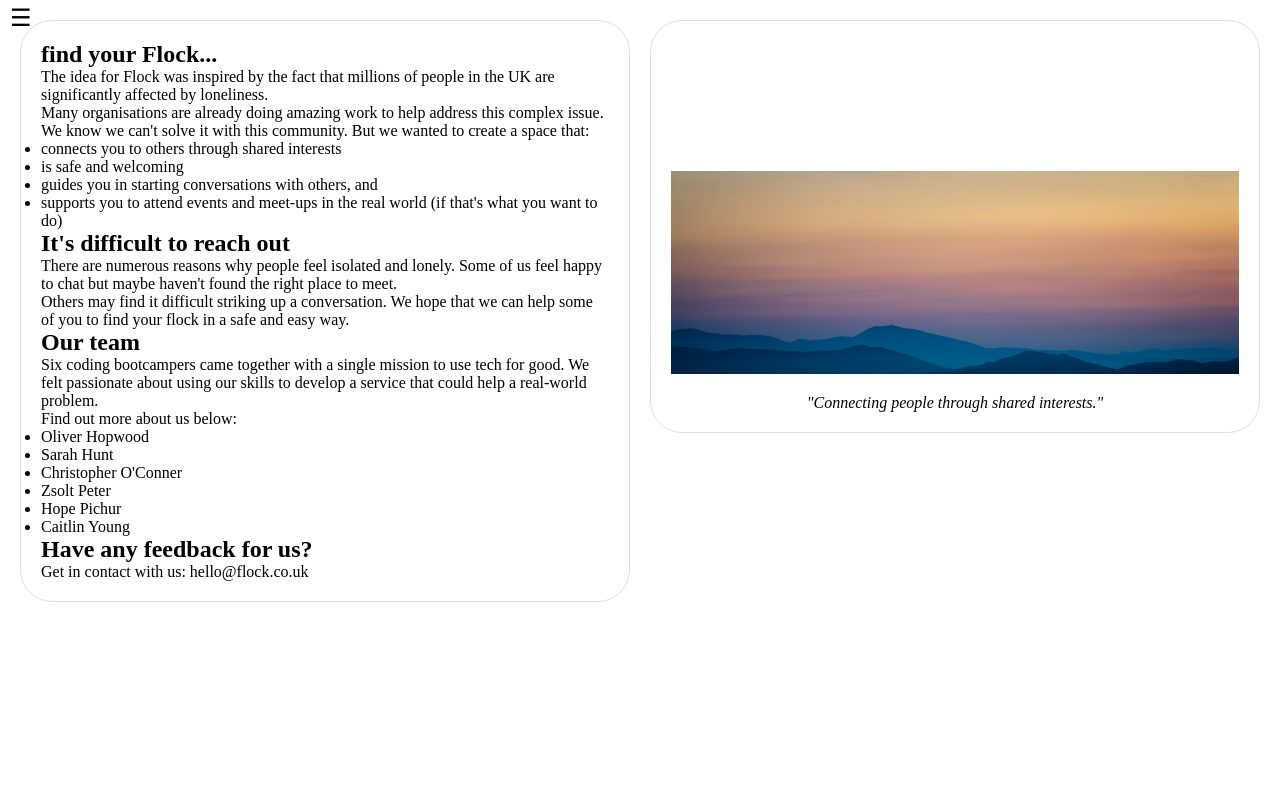
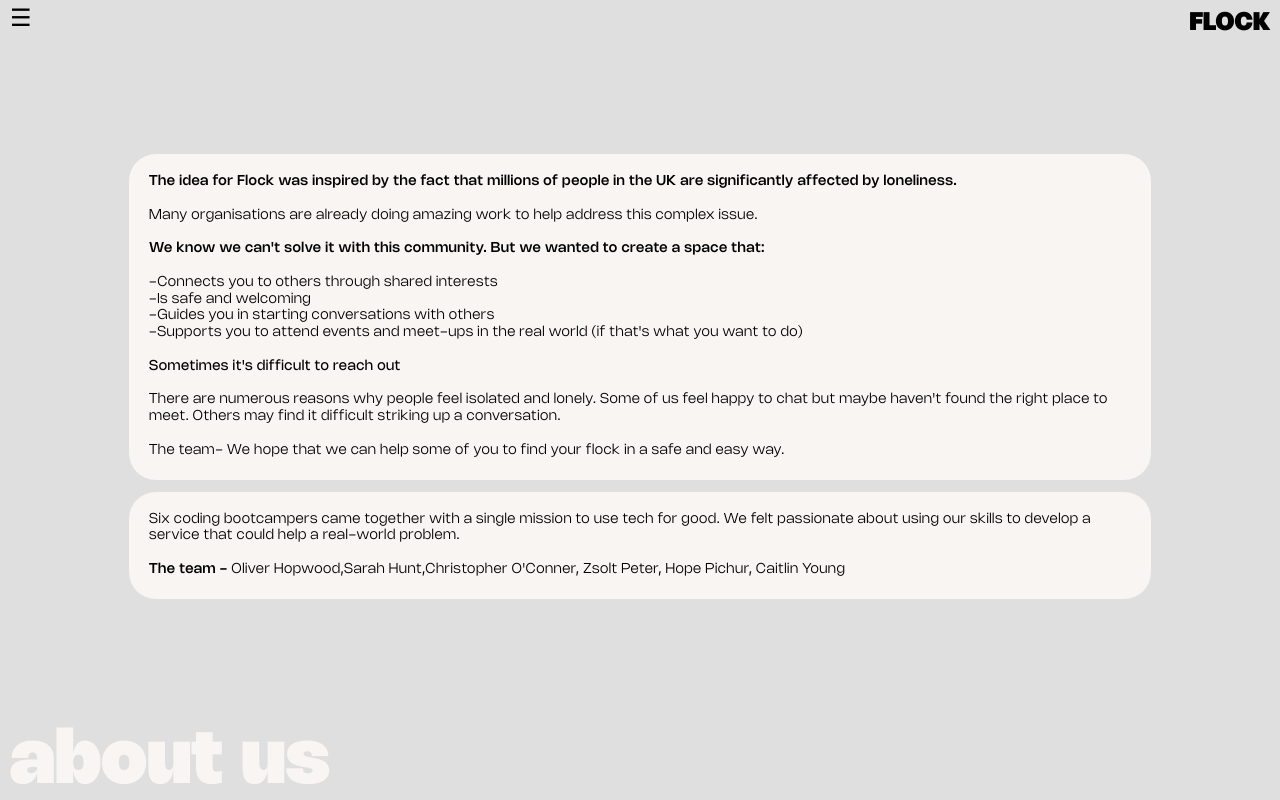
Before and after one commit to Zsolt-qwerty/final-project-flock, a Next.js app: page /AboutUs in a window 1280 px wide. Built offline with nearby package versions, Linux system fonts and the light colour scheme.

Commit message:
About us page styles

```diff
--- a/src/app/AboutUs/AboutUs.module.css
+++ b/src/app/AboutUs/AboutUs.module.css
@@ -1,44 +1,68 @@
 .container {
-    display: flex;
-    justify-content: space-between;
-    align-items: flex-start; /* Align items to the start to prevent pushing down */
-    height: 100vh; /* Make the container take up the full viewport height */
-    padding: 20px; /* Add padding to the container */
-    box-sizing: border-box; /* Include padding and border in the element's total width and height */
+  display: flex;
+  justify-content: space-between;
+  align-items: flex-start;
+  flex-direction: column;
+  align-items: space-between;
+  justify-content: space-between;
+  height: 100vh;
+  box-sizing: border-box;
+  background-color: #dfdfdf;
+
+  padding: 0;
+  margin: 0;
+}
+
+.centerContainer {
+  display: flex;
+  flex-direction: column;
+  justify-content: center;
+  align-items: center;
+  width: 100vw;
 }
 
 .textSection {
-    flex: 1;
-    padding: 20px;
-    border-radius: 2em;
-    border: 1px solid #dfdfdf; /* Add border property */
-    box-sizing: border-box; /* Include padding and border in the element's total width and height */
-    overflow-y: auto; /* Add vertical scroll if content overflows */
-    margin-right: 20px; /* Add margin to the right to create space between sections */
+  display: flex;
+  flex-direction: column;
+  line-height: 120%;
+  padding: 20px;
+  border-radius: 2em;
+  border: 1px solid #dfdfdf;
+  box-sizing: border-box;
+  margin-top: 10px;
+  font-family: "N-light";
+  background-color: #f8f5f3;
+  max-width: 80vw;
+  font-size: 14px;
+  letter-spacing: 0.5px;
 }
 
-.imageSection {
-    flex: 1;
-    padding-top: 150px;
-    padding-bottom: 20px;
-    padding-left: 20px;
-    padding-right: 20px;
-    display: flex;
-    flex-direction: column;
-    align-items: center;
-    justify-content: center; /* Center content vertically within the section */
-    border-radius: 2em;
-    border: 1px solid #dfdfdf;
-    box-sizing: border-box; /* Include padding and border in the element's total width and height */
+.flockLogo {
+  font-family: "N-ExtraBold";
+  font-size: 25px;
+  padding-right: 10px;
+  padding-top: 10px;
 }
 
-.imageSection img {
-    max-width: 100%;
-    height: auto;
+.logoContainer {
+  display: flex;
+  width: 100vw;
+  height: 25vh;
+  justify-content: flex-end;
+  align-items: flex-start;
 }
 
-.pullQuote {
-    margin-top: 20px;
-    font-style: italic;
-    text-align: center;
+.footerContainer {
+  display: flex;
+  width: 100vw;
+  height: 35vh;
+  justify-content: flex-start;
+  align-items: flex-end;
 }
+
+.footerText {
+  font-family: "N-ExtraBold";
+  font-size: 75px;
+  padding-left: 10px;
+  color: #f8f5f3;
+}
--- a/src/app/AboutUs/page.tsx
+++ b/src/app/AboutUs/page.tsx
@@ -1,49 +1,79 @@
+import { FC } from "react";
 import styles from "./AboutUs.module.css";
 // This component serves as the About us for the route (/about-us).
 
-export default function AboutUs() {
+const AboutUs: FC = () => {
   return (
     <div className={styles.container}>
-      <section className={styles.textSection}>
-        <h1 className={styles.header}>find your Flock...</h1>
-        <p>The idea for Flock was inspired by the fact that millions of people in the UK are significantly affected by loneliness.</p>
-        <p>Many organisations are already doing amazing work to help address this complex issue.</p>
-        <p>We know we can't solve it with this community. But we wanted to create a space that:</p>
-        <ul>
-          <li>connects you to others through shared interests</li>
-          <li>is safe and welcoming</li>
-          <li>guides you in starting conversations with others, and</li>
-          <li>supports you to attend events and meet-ups in the real world (if that's what you want to do)</li>
-        </ul>
-        <div>
-          <h2>It's difficult to reach out</h2>
-          <p>There are numerous reasons why people feel isolated and lonely. Some of us feel happy to chat but maybe haven't found the right place to meet.</p>
-          <p>Others may find it difficult striking up a conversation. We hope that we can help some of you to find your flock in a safe and easy way.</p>
+      <div className={styles.logoContainer}>
+        <h1 className={styles.flockLogo}>FLOCK</h1>
+      </div>
+      <div className={styles.centerContainer}>
+        <section className={styles.textSection}>
+          <p style={{ fontFamily: "N-Medium" }}>
+            The idea for Flock was inspired by the fact that millions of people
+            in the UK are significantly affected by loneliness.
+          </p>
+          <br />
+          <p>
+            Many organisations are already doing amazing work to help address
+            this complex issue.
+          </p>
+          <br />
+          <p style={{ fontFamily: "N-Medium" }}>
+            We know we {`can't`} solve it with this community. But we wanted to
+            create a space that:
+          </p>
+          <br />
+          <p>
+            -Connects you to others through shared interests
+            <br />
+            -Is safe and welcoming
+            <br />
+            -Guides you in starting conversations with others
+            <br />
+            -Supports you to attend events and meet-ups in the real world (if
+            {` that's`} what you want to do)
+            <br />
+          </p>
+
+          <div>
+            <br />
+            <p style={{ fontFamily: "N-Regular" }}>
+              Sometimes{` it's`} difficult to reach out
+            </p>
+            <br />
+            <p>
+              There are numerous reasons why people feel isolated and lonely.
+              Some of us feel happy to chat but maybe {`haven't`} found the
+              right place to meet. Others may find it difficult striking up a
+              conversation.
+              <br />
+              <br />
+              The team- We hope that we can help some of you to find your flock
+              in a safe and easy way.
+            </p>
+          </div>
+        </section>
+        <div className={styles.textSection}>
+          <p>
+            Six coding bootcampers came together with a single mission to use
+            tech for good. We felt passionate about using our skills to develop
+            a service that could help a real-world problem.
+          </p>
+          <p>
+            <br />
+            <span style={{ fontFamily: "N-Medium" }}>The team - </span>Oliver
+            Hopwood,Sarah Hunt,{`Christopher O'Conner`}, Zsolt Peter, Hope
+            Pichur, Caitlin Young
+          </p>
         </div>
-        <div>
-          <h2>Our team</h2>
-          <p>Six coding bootcampers came together with a single mission to use tech for good. We felt passionate about using our skills to develop a service that could help a real-world problem.</p>
-          <p>Find out more about us below:</p>
-          <ul>
-            <li>Oliver Hopwood</li>
-            <li>Sarah Hunt</li>
-            <li>Christopher O'Conner</li>
-            <li>Zsolt Peter</li>
-            <li>Hope Pichur</li>
-            <li>Caitlin Young</li>
-          </ul>
-        </div>
-        <div>
-          <h2>Have any feedback for us?</h2>
-          <p>Get in contact with us: hello@flock.co.uk</p>
-        </div>
-      </section>
-      <section className={styles.imageSection}>
-        <img src="/interim-image.png" alt="Interim" />
-        <blockquote className={styles.pullQuote}>
-          "Connecting people through shared interests."
-        </blockquote>
-      </section>
+      </div>
+      <div className={styles.footerContainer}>
+        <h1 className={styles.footerText}>about us</h1>
+      </div>
     </div>
   );
-}
+};
+
+export default AboutUs;
```
